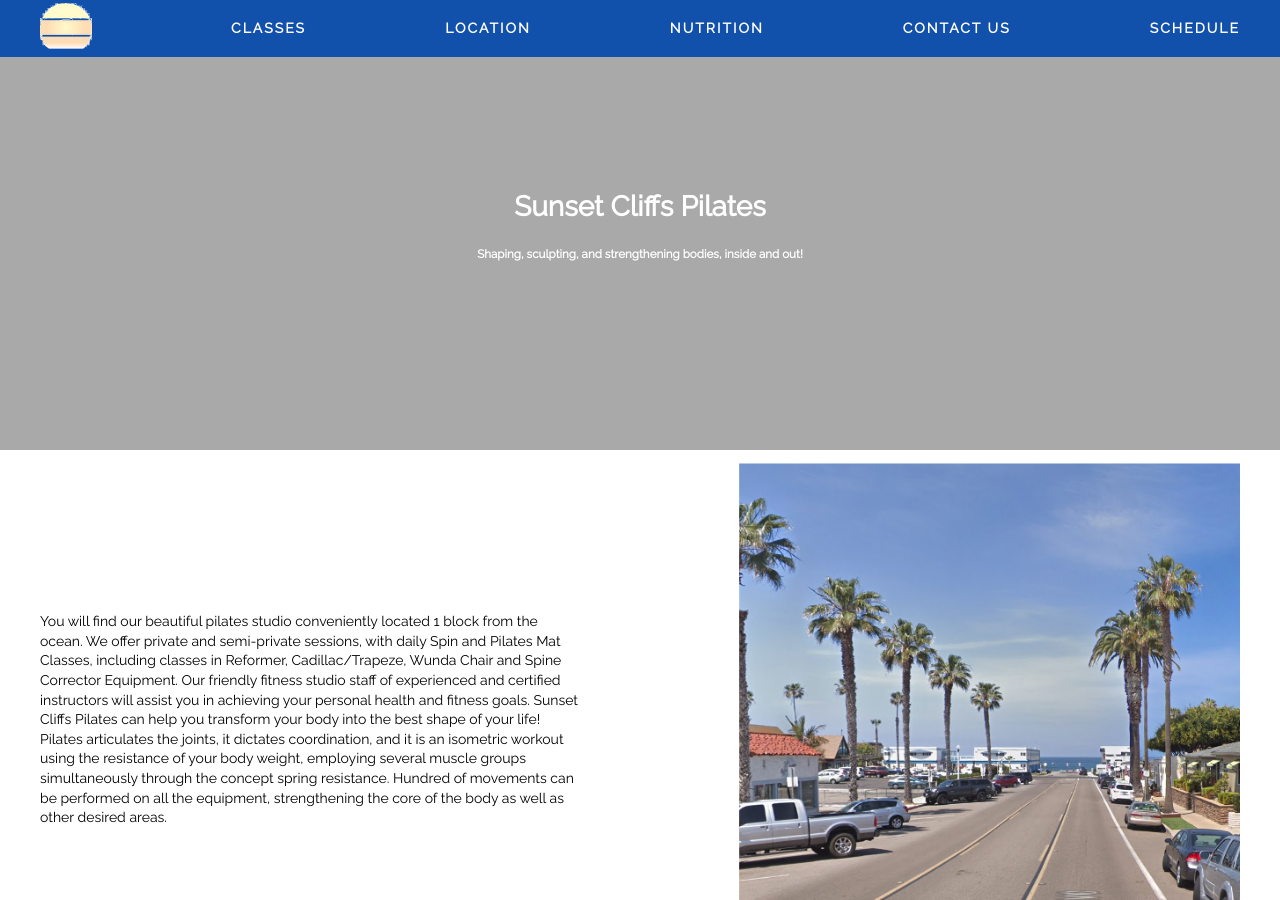
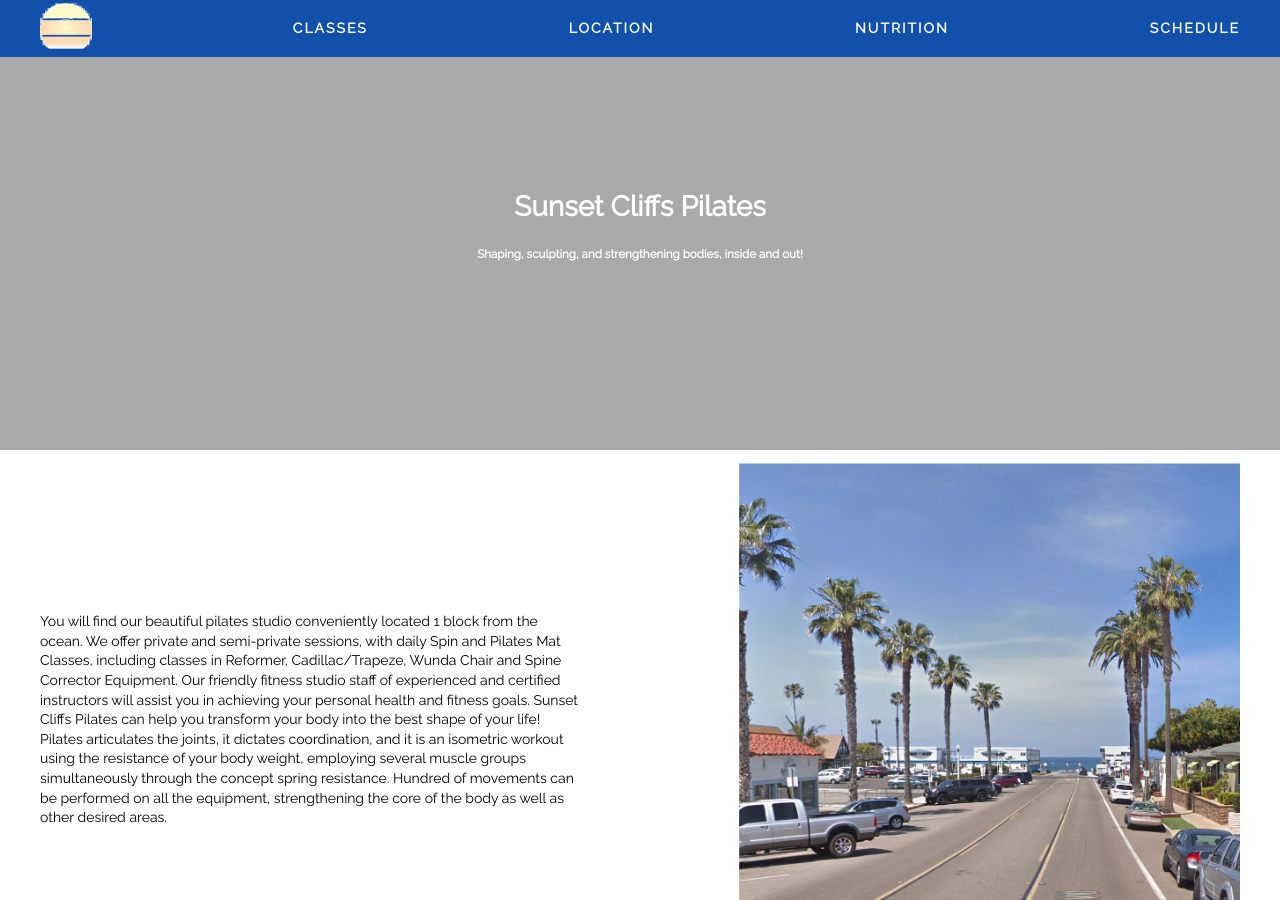
Before and after one commit to uconnjosh/yoga-website, a Jekyll site: the page built from index.md, in a window 1280 px wide and 900 px high. Built offline with Jekyll 4.4.1, drawn with Linux system fonts in a browser that asks for light colours.

Commit message:
Remove 'contact us' link.

```diff
--- a/_includes/top-nav.html
+++ b/_includes/top-nav.html
@@ -21,10 +21,6 @@
     </a>
 
     <a class="link">
-      <h4>CONTACT US</h4>
-    </a>
-
-    <a class="link">
       <h4>SCHEDULE</h4>
     </a>
 
```
